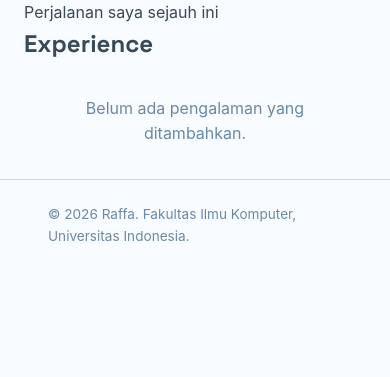
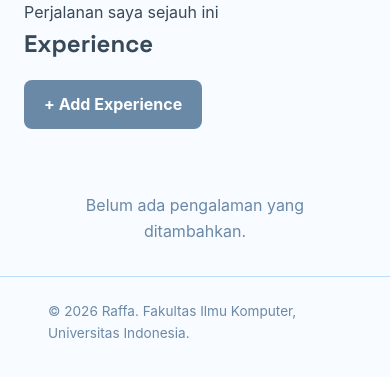
Before and after one commit to RaffaZia/myportofolio, a Django app: page /experience/ in a window 390 px wide. Shown: the part 111-488 px from the top of the page. Run offline with Django 5.2, Linux system fonts and the light colour scheme; data that the repository does not hold is empty.

Commit message:
feat: Implements Data & Form Delivery Experience Section & Finished Tugas 3

```diff
--- a/main/urls.py
+++ b/main/urls.py
@@ -1,6 +1,6 @@
 from django.urls import path
 
-from main.views import show_main, show_experience, show_education, create_education, get_education_json, get_education_xml, delete_education
+from main.views import get_experience_json, show_main, show_experience, show_education, create_education, get_education_json, get_education_xml, delete_education, create_experience, update_experience, delete_experience
 
 app_name = "main"
 
@@ -11,5 +11,9 @@ urlpatterns = [
     path("education/add/", create_education, name="create_education"),
     path("api/education/", get_education_json, name="get_education_json"),
     path("api/education/xml/", get_education_xml, name="get_education_xml"),
-    path("education/<int:education_id>/delete/", delete_education, name="delete_education")
+    path("education/<int:education_id>/delete/", delete_education, name="delete_education"),
+    path("experience/add/", create_experience, name="create_experience"),
+    path("experience/<uuid:experience_id>/edit/", update_experience, name="update_experience"),
+    path("experience/<uuid:experience_id>/delete/", delete_experience, name="delete_experience"),
+    path("api/experience/", get_experience_json, name="get_experience_json")
 ]
--- a/main/views.py
+++ b/main/views.py
@@ -7,7 +7,7 @@ from django.core import serializers
 from django.http import HttpResponse
 
 from main.models import Experience, Education
-from main.forms import EducationForm
+from main.forms import EducationForm, ExperienceForm
 
 
 def show_main(request):
@@ -25,11 +25,25 @@ def show_main(request):
 
 
 def show_experience(request):
+    json_response = get_experience_json(request)
+
+    experience = serializers.deserialize(
+        "json",
+        json_response.content.decode("utf-8"),
+    )
+
+    experience = [item.object for item in experience]
+
     context = {
         "name": "Raffa",
-        "experience_list": Experience.objects.all(),
+        "experience_list": experience,
     }
-    return render(request, "experience.html", context)
+
+    return render(
+        request,
+        "experience.html",
+        context
+    )
 
 def show_education(request):
     json_response = get_education_json(request)
@@ -84,3 +98,71 @@ def delete_education(request, education_id):
         return redirect("main:show_education")
 
     return redirect("main:show_education")
+
+def create_experience(request):
+    form = ExperienceForm(request.POST or None)
+
+    if request.method == "POST":
+        if form.is_valid():
+            form.save()
+            return redirect("main:show_experience")
+
+    context = {
+        "name": "Raffa",
+        "form": form,
+    }
+
+    return render(request, "experience_form.html", context)
+
+def update_experience(request, experience_id):
+    experience = get_object_or_404(
+        Experience,
+        pk=experience_id
+    )
+
+    form = ExperienceForm(
+        request.POST or None,
+        instance=experience
+    )
+
+    if request.method == "POST":
+        if form.is_valid():
+            form.save()
+            return redirect("main:show_experience")
+
+    context = {
+        "name": "Raffa",
+        "form": form,
+        "experience": experience,
+    }
+
+    return render(
+        request,
+        "experience_form.html",
+        context
+    )
+
+def delete_experience(request, experience_id):
+    experience = get_object_or_404(
+        Experience,
+        pk=experience_id
+    )
+
+    if request.method == "POST":
+        experience.delete()
+        messages.success(
+            request,
+            "Experience berhasil dihapus!"
+        )
+        return redirect("main:show_experience")
+
+    return redirect("main:show_experience")
+
+def get_experience_json(request):
+    experience_list = Experience.objects.all()
+    data = serializers.serialize("json", experience_list)
+
+    return HttpResponse(
+        data,
+        content_type="application/json"
+    )
--- a/static/css/style.css
+++ b/static/css/style.css
@@ -273,88 +289,18 @@ h1,h2,h3,h4,.brand {
     color: var(--text-muted);
 }
 
-.education-actions {
-    margin-bottom: 2rem;
-}
-
-.add-button {
-    display: inline-block;
-    padding: 0.75rem 1.25rem;
-    background-color: var(--accent-dark);
-    color: white;
-    text-decoration: none;
-    border-radius: 8px;
-    font-weight: 700;
-    transition: transform 0.2s ease, box-shadow 0.2s ease;
-}
-
-.add-button:hover {
-    transform: translateY(-2px);
-    box-shadow: 0 6px 14px rgba(56, 73, 89, 0.18);
-}
-
-.education-form {
-    max-width: 700px;
-}
-
-.education-form p {
-    margin-bottom: 1.25rem;
-}
-
-.education-form label {
-    display: block;
-    margin-bottom: 0.5rem;
-    font-weight: 700;
-}
-
-.education-form input {
-    width: 100%;
-    padding: 0.75rem 1rem;
-    border: 1px solid var(--line);
-    border-radius: 8px;
-    font-family: inherit;
-    font-size: 1rem;
-    box-sizing: border-box;
-}
-
-.education-form input:focus {
-    outline: none;
-    border-color: var(--accent-dark);
-}
-
-.submit-button {
-    padding: 0.75rem 1.25rem;
-    border: none;
-    border-radius: 8px;
-    background-color: var(--accent-dark);
-    color: white;
-    font-family: inherit;
-    font-weight: 700;
-    cursor: pointer;
-    transition: transform 0.2s ease, box-shadow 0.2s ease;
-}
-
-.submit-button:hover {
-    transform: translateY(-2px);
-    box-shadow: 0 6px 14px rgba(56, 73, 89, 0.18);
-}
-
-.form-actions {
-    margin-top: 1rem;
-}
-
-.back-button {
-    color: var(--accent-dark);
-    text-decoration: none;
-    font-weight: 700;
-}
-
-.back-button:hover {
-    text-decoration: underline;
-}
+/* settings untuk experience */
 
 .experience {
     background-color: var(--section-bg);
+}
+
+.experience-header {
+    display: flex;
+    justify-content: space-between;
+    align-items: center;
+    gap: 1rem;
+    margin-bottom: 2rem;
 }
 
 .experience-grid {
@@ -416,6 +362,165 @@ h1,h2,h3,h4,.brand {
     color: var(--accent-dark);
 }
 
+/* Experience update settings*/
+
+.experience-actions {
+    display: flex;
+    align-items: center;
+    gap: 0.75rem;
+    margin-top: 1rem;
+}
+
+/* setting untuk thumbnail*/
+.experience-thumbnail {
+    width: 100%;
+    height: 180px;
+    object-fit: cover;
+    border-radius: var(--radius);
+    margin-bottom: 1rem;
+}
+
+.edit-button {
+    display: inline-block;
+    padding: 0.55rem 1rem;
+    border: 1px solid var(--accent-dark);
+    border-radius: 8px;
+    color: var(--accent-dark);
+    background-color: transparent;
+    text-decoration: none;
+    font-family: inherit;
+    font-size: 0.9rem;
+    font-weight: 700;
+    transition:
+        background-color 0.2s ease,
+        color 0.2s ease,
+        transform 0.2s ease;
+}
+
+.edit-button:hover {
+    background-color: var(--accent-dark);
+    color: white;
+    transform: translateY(-2px);
+}
+
+/* button add (bisa buat re-use) */
+
+.education-actions {
+    margin-bottom: 2rem;
+}
+
+.add-button {
+    display: inline-block;
+    padding: 0.75rem 1.25rem;
+    background-color: var(--accent-dark);
+    color: white;
+    text-decoration: none;
+    border-radius: 8px;
+    font-weight: 700;
+    transition:
+        transform 0.2s ease,
+        box-shadow 0.2s ease;
+}
+
+.add-button:hover {
+    transform: translateY(-2px);
+    box-shadow: 0 6px 14px rgba(56, 73, 89, 0.18);
+}
+
+/* form settings untuk education sama experience */
+
+.education-form,
+.experience-form {
+    max-width: 700px;
+}
+
+.education-form p,
+.experience-form p {
+    margin-bottom: 1.25rem;
+}
+
+.education-form label,
+.experience-form label {
+    display: block;
+    margin-bottom: 0.5rem;
+    font-weight: 700;
+}
+
+/* Input, textarea, select */
+
+.education-form input,
+.education-form textarea,
+.education-form select,
+.experience-form input,
+.experience-form textarea,
+.experience-form select {
+    width: 100%;
+    padding: 0.75rem 1rem;
+    border: 1px solid var(--line);
+    border-radius: 8px;
+    font-family: inherit;
+    font-size: 1rem;
+    color: var(--ink);
+    background-color: var(--card-bg);
+    box-sizing: border-box;
+}
+
+.education-form input:focus,
+.education-form textarea:focus,
+.education-form select:focus,
+.experience-form input:focus,
+.experience-form textarea:focus,
+.experience-form select:focus {
+    outline: none;
+    border-color: var(--accent-dark);
+    box-shadow: 0 0 0 2px rgba(136, 189, 242, 0.2);
+}
+
+.education-form textarea,
+.experience-form textarea {
+    resize: vertical;
+    min-height: 120px;
+}
+
+/* setting submit button */
+
+.submit-button {
+    padding: 0.75rem 1.25rem;
+    border: none;
+    border-radius: 8px;
+    background-color: var(--accent-dark);
+    color: white;
+    font-family: inherit;
+    font-weight: 700;
+    cursor: pointer;
+    transition:
+        transform 0.2s ease,
+        box-shadow 0.2s ease;
+}
+
+.submit-button:hover {
+    transform: translateY(-2px);
+    box-shadow: 0 6px 14px rgba(56, 73, 89, 0.18);
+}
+
+/* back-button settings */
+
+.form-actions {
+    margin-top: 1rem;
+}
+
+.back-button {
+    color: var(--accent-dark);
+    text-decoration: none;
+    font-weight: 700;
+}
+
+.back-button:hover {
+    text-decoration: underline;
+}
+
+/* empty  */
+
 .empty-state {
     color: var(--text-muted);
     grid-column: 1 / -1;
@@ -548,8 +698,26 @@ h1,h2,h3,h4,.brand {
         grid-template-columns: 1fr;
     }
 
+    .experience-header {
+        flex-direction: column;
+        align-items: flex-start;
+    }
+
     .section-heading h2 {
         font-size: 1.8rem;
         padding: 0.6rem 1.2rem;
     }
+
+    .project-delete-modal__actions {
+        flex-direction: column-reverse;
+    }
+
+    .project-delete-modal__actions .button,
+    .project-delete-modal__actions form {
+        width: 100%;
+    }
+
+    .project-delete-modal__actions form .button {
+        width: 100%;
+    }
 }
--- a/templates/experience.html
+++ b/templates/experience.html
@@ -11,13 +11,30 @@
         <div class="container">
 
             <p class="section-kicker">Perjalanan saya sejauh ini</p>
-            <h1>Experience</h1>
+            <div class="experience-header">
+                <h1>Experience</h1>
+                <a
+                    href="{% url 'main:create_experience' %}"
+                    class="add-button"
+                >
+                    + Add Experience
+                </a>
+            </div>
+
 
             <div class="experience-grid">
 
                 {% for experience in experience_list %}
 
                     <article class="experience-card {% if experience.is_ongoing %}ongoing{% else %}completed{% endif %}">
+                        {% if experience.thumbnail %}
+                            <img
+                                src="{{ experience.thumbnail }}"
+                                alt="Thumbnail {{ experience.title }}"
+                                class="experience-thumbnail"
+                            >
+                        {% endif %}
+
 
                         <span class="experience-category">
                             {{ experience.get_category_display }}
@@ -39,6 +56,21 @@
                             </p>
                         {% endif %}
 
+                        <div class="experience-actions">
+                            <a
+                                href="{% url 'main:update_experience' experience.id %}"
+                                class="edit-button"
+                            >
+                                Edit
+                            </a>
+
+                            <button type="button" class="button button-danger" popovertarget="delete-modal-{{experience.id}}">
+                                Delete
+                            </button>
+                        </div>
+
+                        {% include "components/experience_delete_modal.html" %}
+
                     </article>
 
                 {% empty %}
```
Also changed, not shown: other parts of static/css/style.css (+76 -15 lines), main/forms.py (+41 -2 lines), templates/components/experience_delete_modal.html (added, +34 -0 lines), templates/experience_form.html (added, +56 -0 lines), README.md.
